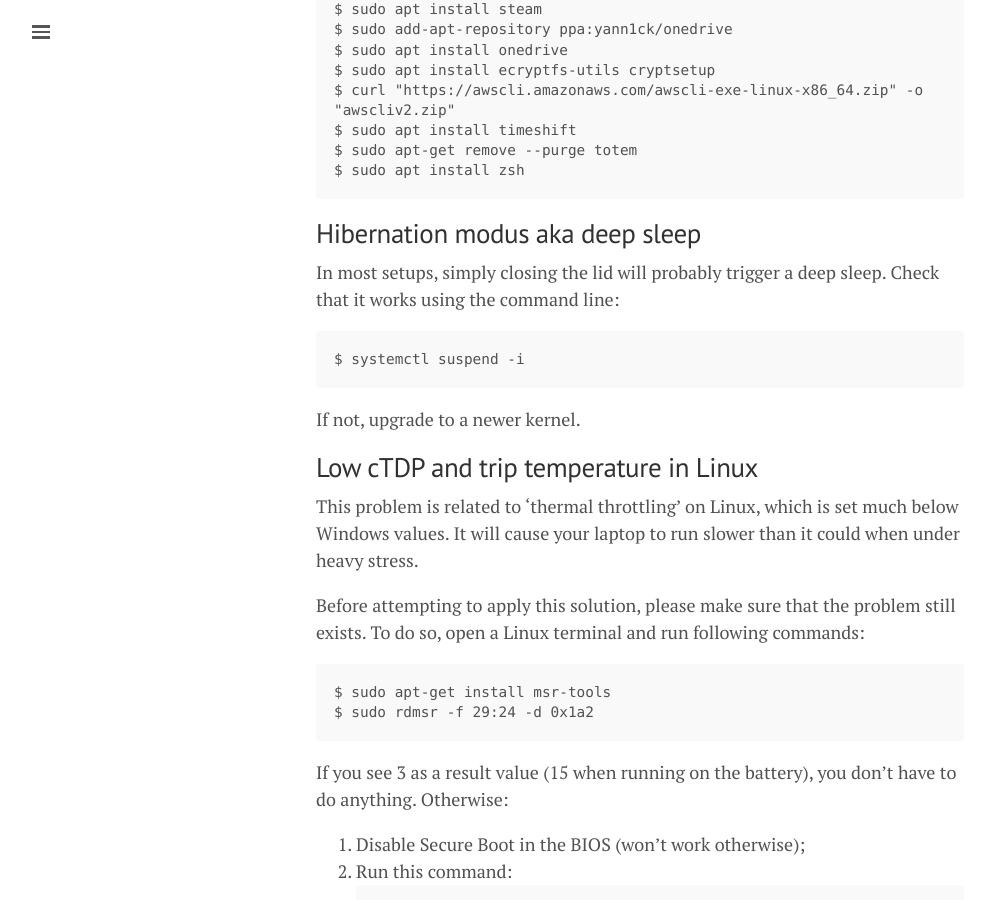
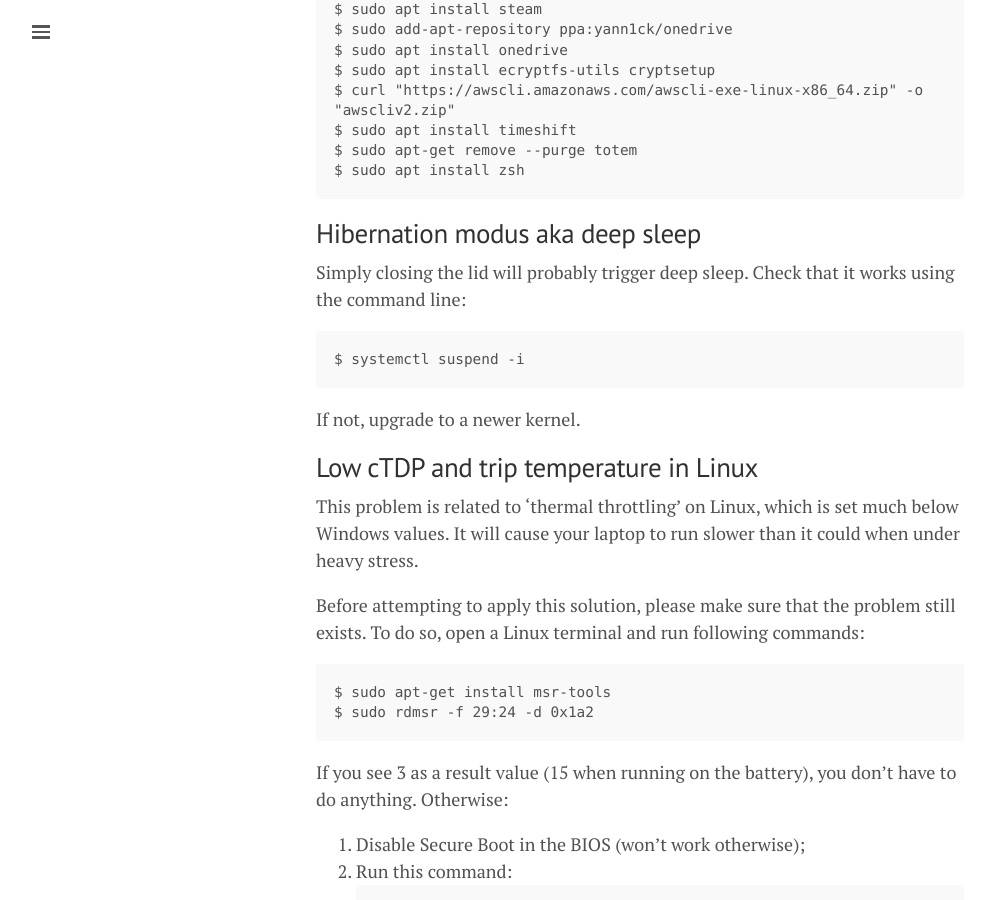
Before and after one commit to lgeurts/lgeurts.github.io, a Jekyll site: the page built from _posts/2021-10-15-ubuntu-setup-notes-for-x1-carbon-gen8.md, in a window 1280 px wide and 900 px high, scrolled down 1659 px. Shown: the whole window, without its empty margins (0-991 px from the left). Built offline with Jekyll 4.4.1, drawn with Linux system fonts in a browser that asks for light colours; nearby versions of some CDN libraries; comment, search, counter and statistics services are not loaded.

Commit message:
Update 2021-10-15-ubuntu-setup-notes-for-x1-carbon-gen8.md

````diff
--- a/_posts/2021-10-15-ubuntu-setup-notes-for-x1-carbon-gen8.md
+++ b/_posts/2021-10-15-ubuntu-setup-notes-for-x1-carbon-gen8.md
@@ -56,7 +56,7 @@ $ sudo apt install zsh
 ```
 ## Hibernation modus aka deep sleep
 
-In most setups, simply closing the lid will probably trigger a deep sleep. Check that it works using the command line:
+Simply closing the lid will probably trigger deep sleep. Check that it works using the command line:
 ```
 $ systemctl suspend -i
 ```
````
